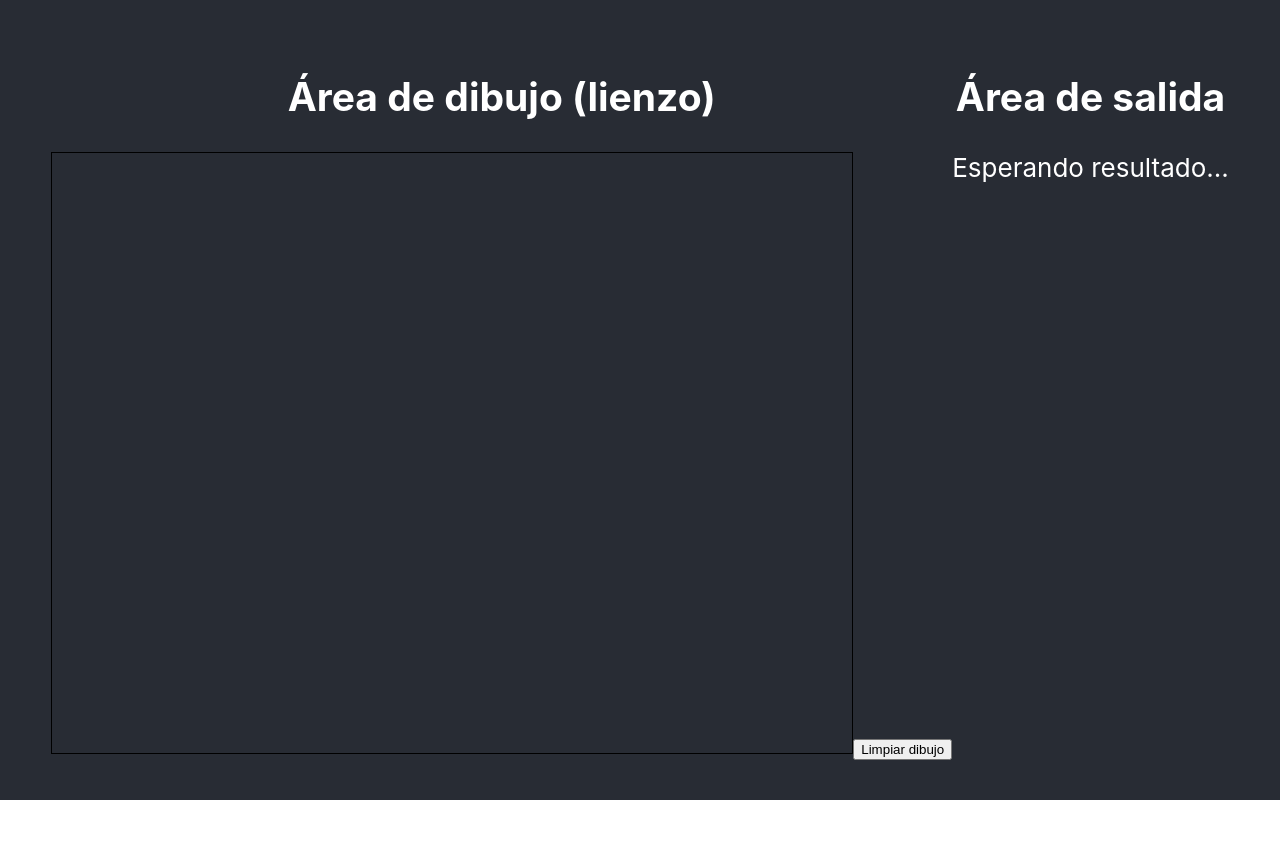
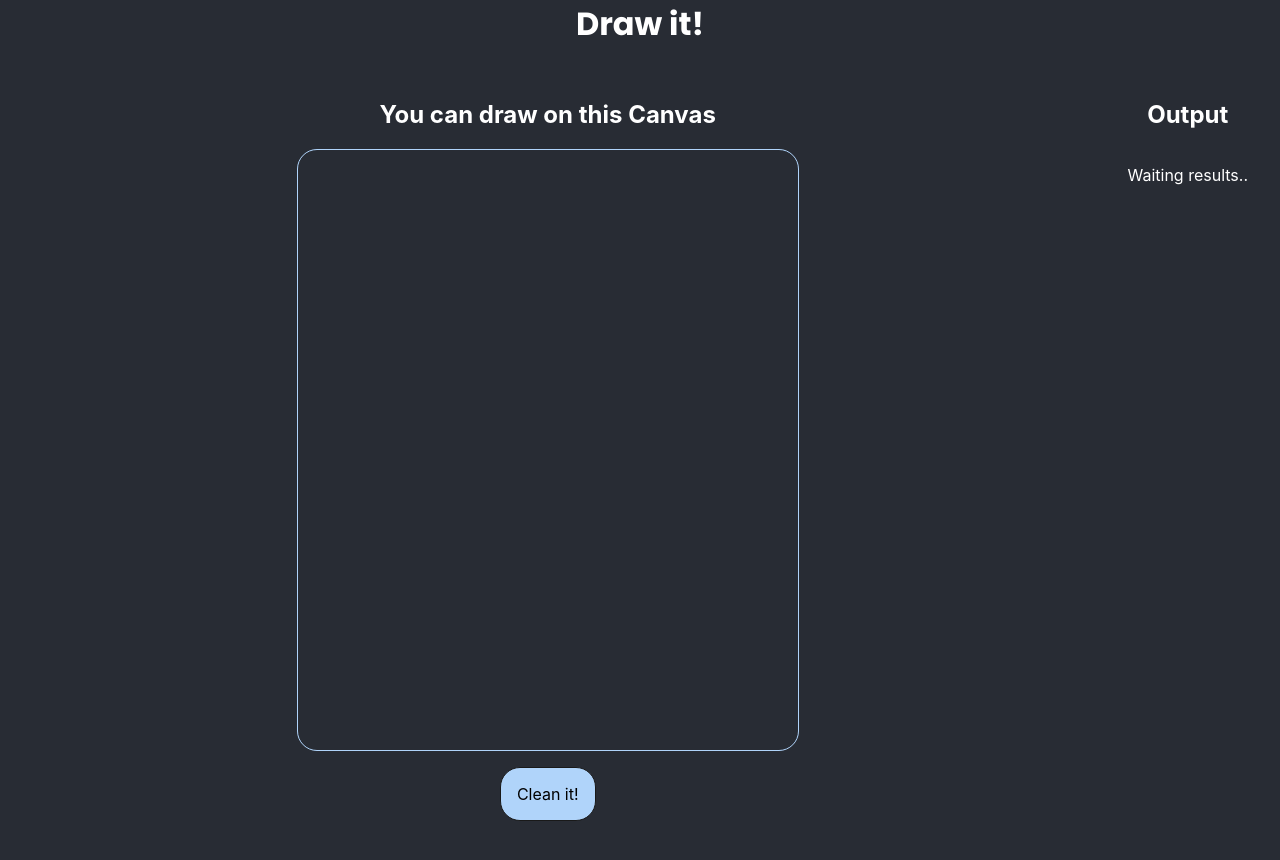
Before and after one commit to stephanienfs/canvas-mvp, a React (Create React App) app: page / in a window 1280 px wide. Shown: the top 860 px of the page. Before the commit the page ends 800 px from the top, so only its background shows below. Built offline with nearby package versions, Linux system fonts and the light colour scheme.

Commit message:
Add styles to this

```diff
--- a/package.json
+++ b/package.json
@@ -14,6 +14,7 @@
     "react": "^18.2.0",
     "react-dom": "^18.2.0",
     "react-scripts": "5.0.1",
+    "styled-components": "^6.0.5",
     "typescript": "^4.9.5",
     "web-vitals": "^2.1.4"
   },
--- a/public/index.html
+++ b/public/index.html
@@ -2,7 +2,7 @@
 <html lang="en">
   <head>
     <meta charset="utf-8" />
-    <link rel="icon" href="%PUBLIC_URL%/favicon.ico" />
+    <link rel="icon" href="%PUBLIC_URL%/canvas-icon.svg" />
     <meta name="viewport" content="width=device-width, initial-scale=1" />
     <meta name="theme-color" content="#000000" />
     <meta
@@ -24,7 +24,10 @@
       work correctly both with client-side routing and a non-root public URL.
       Learn how to configure a non-root public URL by running `npm run build`.
     -->
-    <title>React App</title>
+    <title>Canvas</title>
+    <style data-styled="" data-styled-version="4.4.1">
+      @import url('https://fonts.googleapis.com/css2?family=Poppins:ital,wght@0,500;0,700;1,500;1,700&display=swap');
+    </style>
   </head>
   <body>
     <noscript>You need to enable JavaScript to run this app.</noscript>
--- a/src/App.css
+++ /dev/null
@@ -1,38 +0,0 @@
-.App {
-  text-align: center;
-}
-
-.App-logo {
-  height: 40vmin;
-  pointer-events: none;
-}
-
-@media (prefers-reduced-motion: no-preference) {
-  .App-logo {
-    animation: App-logo-spin infinite 20s linear;
-  }
-}
-
-.App-header {
-  background-color: #282c34;
-  min-height: 100vh;
-  display: flex;
-  flex-direction: column;
-  align-items: center;
-  justify-content: center;
-  font-size: calc(10px + 2vmin);
-  color: white;
-}
-
-.App-link {
-  color: #61dafb;
-}
-
-@keyframes App-logo-spin {
-  from {
-    transform: rotate(0deg);
-  }
-  to {
-    transform: rotate(360deg);
-  }
-}
--- a/src/App.styles.ts
+++ b/src/App.styles.ts
@@ -1,6 +1,13 @@
 import styled from "styled-components";
 
-export const Container = styled.div``;
+export const Container = styled.div`
+  min-height: 100vh;
+  display: flex;
+  flex-direction: column;
+  font-size: 1rem;
+  background-color: #282c34;
+  font-family: SF Pro Display, -apple-system, sans-serif;
+`;
 export const Header = styled.header`
   font-family: Poppins;
   font-style: normal;
@@ -8,4 +15,5 @@ export const Header = styled.header`
   font-weight: 600;
   line-height: 3rem;
   color: #fff;
+  text-align: center;
 `;
--- a/src/App.tsx
+++ b/src/App.tsx
@@ -1,14 +1,13 @@
 import React from "react";
-import logo from "./logo.svg";
-import "./App.css";
-import CanvasMVP from "./Canvas";
+import CanvasMVP from "./modules/Canvas";
+import { Container, Header } from "./App.styles";
+
 function App() {
   return (
-    <div className="App">
-      <header className="App-header">
-        <CanvasMVP />
-      </header>
-    </div>
+    <Container className="App">
+      <Header>Draw it!</Header>
+      <CanvasMVP />
+    </Container>
   );
 }
 
--- a/src/Canvas/index.tsx
+++ /dev/null
@@ -1,146 +0,0 @@
-import React, { useState, useRef, useCallback, useEffect } from "react";
-
-interface CanvasProps {
-  setOutputImage: React.Dispatch<React.SetStateAction<string | null>>;
-}
-
-const Canvas: React.FC<CanvasProps> = ({ setOutputImage }) => {
-  const canvasRef = useRef<HTMLCanvasElement>(null);
-  const [drawing, setDrawing] = useState(false);
-  const [context, setContext] = useState<CanvasRenderingContext2D | null>(null);
-  const timerRef = useRef<number | null>(null);
-
-  useEffect(() => {
-    if (canvasRef.current) {
-      const canvasContext = canvasRef.current.getContext("2d");
-      if (canvasContext) {
-        setContext(canvasContext);
-      }
-    }
-  }, []);
-
-  const startDrawing = useCallback(() => {
-    if (context) {
-      context.beginPath();
-      setDrawing(true);
-    }
-  }, [context]);
-
-  const stopDrawing = useCallback(() => {
-    setDrawing(false);
-    console.log("Stop drawing on mouse leave event");
-  }, []);
-
-  const handleMouseMove = useCallback(
-    (event: React.MouseEvent<HTMLCanvasElement, MouseEvent>) => {
-      if (!drawing || !context) return;
-
-      const { offsetX, offsetY } = event.nativeEvent;
-      context.lineTo(offsetX, offsetY);
-      context.stroke();
-    },
-    [drawing, context]
-  );
-
-  const clearCanvas = useCallback(() => {
-    if (context && canvasRef.current) {
-      context.clearRect(
-        0,
-        0,
-        canvasRef.current.width,
-        canvasRef.current.height
-      );
-      setOutputImage(null); // Limpiar la salida si se limpia el canvas
-    }
-  }, [context, setOutputImage]);
-
-  // Función para simular la llamada a la API y la demora utilizando debounce con setTimeout
-  const simulateAPICall = useCallback(
-    (data: string) => {
-      // Simulamos una demora de 1000ms utilizando setTimeout
-      //const delay = 4000;
-      //setTimeout(() => {
-      // Aquí estaría la llamada real a la API con 'data' como el dibujo del usuario
-      // Por ahora, solo simulamos la respuesta de la API con un tiempo de demora
-      console.log("Simulating API call with data:", data);
-      console.log("Received response from API.");
-
-      // Aquí puedes actualizar el estado con la imagen devuelta por la API y mostrarla en la ventana de salida
-      // Por ahora, solo mostramos una imagen aleatoria generada por la API para ilustrar
-      const randomImageURL = `https://random.imagecdn.app/500/500?${Date.now()}`;
-      setOutputImage(randomImageURL);
-      //}, delay);
-    },
-    [setOutputImage]
-  );
-
-  const handleMouseUp = useCallback(() => {
-    console.log("On mouse up event");
-    if (drawing && context) {
-      context.closePath();
-      setDrawing(false);
-
-      // Obtenemos el contenido del canvas como una imagen base64
-      const canvasData = canvasRef.current?.toDataURL();
-
-      // Cancelamos el temporizador anterior
-      if (timerRef.current) {
-        clearTimeout(timerRef.current);
-      }
-
-      // Llamamos a la API solo si se dibujó algo después de 3 segundos
-      if (canvasData) {
-        timerRef.current = window.setTimeout(() => {
-          simulateAPICall(canvasData);
-        }, 3000);
-      }
-    }
-  }, [drawing, context, simulateAPICall]);
-
-  return (
-    <div>
-      <canvas
-        ref={canvasRef}
-        width={800}
-        height={600}
-        onMouseDown={startDrawing}
-        onMouseUp={handleMouseUp}
-        onMouseLeave={stopDrawing}
-        onMouseMove={handleMouseMove}
-        style={{ border: "1px solid black" }}
-      />
-      <button onClick={clearCanvas}>Limpiar dibujo</button>
-    </div>
-  );
-};
-
-const DrawingTool: React.FC = () => {
-  const [outputImage, setOutputImage] = useState<string | null>(null);
-
-  return (
-    <div>
-      <div style={{ display: "flex" }}>
-        <div>
-          <h2>Área de dibujo (lienzo)</h2>
-          <Canvas setOutputImage={setOutputImage} />
-        </div>
-        <div>
-          <h2>Área de salida</h2>
-          {outputImage ? (
-            <>
-              <img
-                src={outputImage}
-                alt="Output"
-                style={{ maxWidth: "100%" }}
-              />
-            </>
-          ) : (
-            <p>Esperando resultado...</p>
-          )}
-        </div>
-      </div>
-    </div>
-  );
-};
-
-export default DrawingTool;
--- a/src/index.css
+++ b/src/index.css
@@ -2,7 +2,7 @@ body {
   margin: 0;
   font-family: -apple-system, BlinkMacSystemFont, 'Segoe UI', 'Roboto', 'Oxygen',
     'Ubuntu', 'Cantarell', 'Fira Sans', 'Droid Sans', 'Helvetica Neue',
-    sans-serif;
+    sans-serif, 'Poppins';
   -webkit-font-smoothing: antialiased;
   -moz-osx-font-smoothing: grayscale;
 }
--- a/src/modules/Canvas/components/CanvasWidget.styles.ts
+++ b/src/modules/Canvas/components/CanvasWidget.styles.ts
@@ -1 +1,24 @@
 import styled from "styled-components";
+
+export const Container = styled.div`
+  display: flex;
+  flex-direction: column;
+  align-items: center;
+  justify-content: center;
+  width: 100%;
+  canvas {
+    border: 1px solid #b4d9fff9;
+    border-radius: 20px;
+    //flex: 1;
+  }
+`;
+
+export const Button = styled.button`
+  padding: 1rem;
+  margin: 1rem;
+  border: 1px solid #191919;
+  border-radius: 20px;
+  background-color: #b4d9fff9;
+  font-size: 1rem;
+  font-family: SF Pro Display, -apple-system, sans-serif;
+`;
--- a/src/modules/Canvas/components/CanvasWidget.tsx
+++ b/src/modules/Canvas/components/CanvasWidget.tsx
@@ -1,4 +1,5 @@
 import React from "react";
+import * as Styled from "./CanvasWidget.styles";
 interface CanvasWidgetProps {
   setOutputImage: React.Dispatch<React.SetStateAction<string | null>>;
 }
@@ -38,6 +39,7 @@ export default function CanvasWidget({ setOutputImage }: CanvasWidgetProps) {
       const { offsetX, offsetY } = event.nativeEvent;
       context.lineTo(offsetX, offsetY);
       context.stroke();
+      context.strokeStyle = "#fff";
     },
     [drawing, context]
   );
@@ -80,18 +82,17 @@ export default function CanvasWidget({ setOutputImage }: CanvasWidgetProps) {
   }, [drawing, context, simulateAPICall]);
 
   return (
-    <div>
+    <Styled.Container>
       <canvas
         ref={canvasRef}
-        width={800}
+        width={500}
         height={600}
         onMouseDown={startDrawing}
         onMouseUp={handleMouseUp}
         onMouseLeave={stopDrawing}
         onMouseMove={handleMouseMove}
-        style={{ border: "1px solid black" }}
       />
-      <button onClick={clearCanvas}>Clean it!</button>
-    </div>
+      <Styled.Button onClick={clearCanvas}>Clean it!</Styled.Button>
+    </Styled.Container>
   );
 }
--- /dev/null
+++ b/src/modules/Canvas/index.styles.ts
@@ -0,0 +1,26 @@
+import styled from "styled-components";
+
+export const DrawingTool = styled.div`
+  display: flex;
+`;
+
+export const Container = styled.div`
+  display: flex;
+  flex-direction: column;
+  padding: 1rem;
+  margin: 1rem;
+  h2,
+  p {
+    text-align: center;
+    color: #fff;
+    font-family: SF Pro Display, -apple-system, sans-serif;
+  }
+`;
+
+export const CanvasContainer = styled(Container)`
+  flex: 1;
+`;
+
+export const OutputContainer = styled(Container)`
+  max-width: 365px;
+`;
--- a/src/modules/Canvas/index.tsx
+++ b/src/modules/Canvas/index.tsx
@@ -1,31 +1,26 @@
 import React from "react";
 import CanvasWidget from "./components/CanvasWidget";
+import * as Styled from "./index.styles";
 
 export default function DrawingTool() {
   const [outputImage, setOutputImage] = React.useState<string | null>(null);
 
   return (
-    <div>
-      <div style={{ display: "flex" }}>
-        <div>
-          <h2>Área de dibujo (lienzo)</h2>
+    <Styled.DrawingTool>
+      <Styled.CanvasContainer>
+        <h2>You can draw on this Canvas</h2>
         <CanvasWidget setOutputImage={setOutputImage} />
-        </div>
-        <div>
-          <h2>Área de salida</h2>
+      </Styled.CanvasContainer>
+      <Styled.OutputContainer>
+        <h2>Output</h2>
         {outputImage ? (
           <>
-              <img
-                src={outputImage}
-                alt="Output"
-                style={{ maxWidth: "100%" }}
-              />
+            <img src={outputImage} alt="Output" style={{ maxWidth: "100%" }} />
           </>
         ) : (
-            <p>Esperando resultado...</p>
+          <p>Waiting results..</p>
         )}
-        </div>
-      </div>
-    </div>
+      </Styled.OutputContainer>
+    </Styled.DrawingTool>
   );
 }
```
Also changed, not shown: 1 other file (tests, documents, lock files or other folders). Lines whose indentation alone changed are shown as unchanged.
